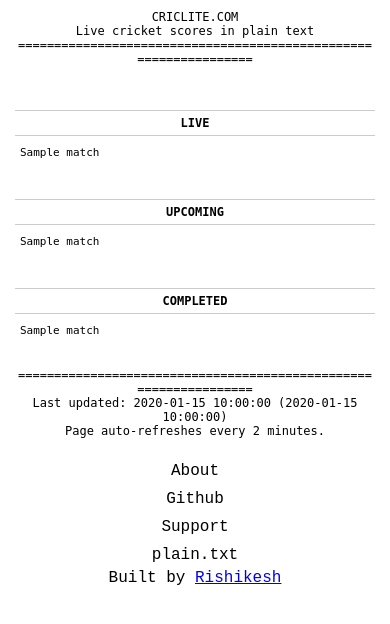
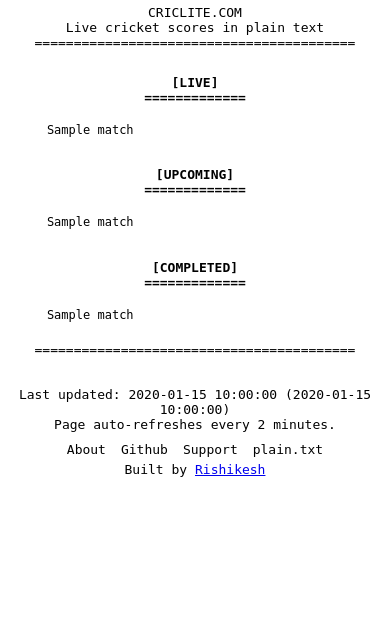
Before and after one commit to rishikeshsreehari/criclite, a FastAPI app: template app/templates/index.html in a window 390 px wide. Shown: the top 624 px of the page. Run offline with FastAPI, Linux system fonts and the light colour scheme; the template is opened without the code that fills it: most values are stand-ins (such as "Sample title", 1, 10 or a date in 2020).

Commit message:
Fixed design issues

```diff
--- a/app/templates/index.html
+++ b/app/templates/index.html
@@ -7,61 +7,62 @@
     <title>CricLite - Minimalist Cricket Scores</title>
     <style>
         body {
-            font-family: 'Courier New', monospace;
+            font-family: monospace;
             margin: 0;
-            padding: 10px;
+            padding: 5px;
             background-color: #fff;
             color: #000;
-            overflow-x: hidden; /* Prevent horizontal scrolling */
+            text-align: center;
+            max-width: 100%;
+            overflow-x: hidden;
         }
         .container {
+            margin: 0 auto;
+            padding: 0;
             max-width: 1200px;
-            margin: 0 auto;
-            padding: 0 10px; /* Add padding for mobile */
         }
-        .header, .footer {
+        pre {
+            margin: 0;
+            white-space: pre-wrap;
+            word-wrap: break-word;
+            max-width: 100%;
+            overflow-x: hidden;
+        }
+        .section {
+            margin: 15px 0;
             text-align: center;
         }
-        .header pre, .footer pre {
-            white-space: pre-wrap; /* Allow headers to wrap on mobile */
-            overflow-x: auto; /* Enable horizontal scrolling only when needed */
-            max-width: 100%; /* Limit width to container */
-            word-wrap: break-word; /* Break long words if needed */
-        }
-        .section {
-            margin-bottom: 20px;
-        }
-        .section-header {
-            text-align: center;
-            margin: 30px 0 10px 0;
-            padding: 5px;
-            border-top: 1px solid #ccc;
-            border-bottom: 1px solid #ccc;
+        .section-title {
             font-weight: bold;
+            margin: 10px auto;
+            display: inline-block;
         }
         .match-row {
             display: flex;
             flex-wrap: wrap;
             justify-content: center;
-            gap: 10px; /* Consistent gap between boxes */
+            align-items: flex-start;
+            column-gap: 20px;
+            row-gap: 10px;
+            margin: 0 auto;
+            width: 100%;
         }
         .match-col {
             font-family: monospace;
             white-space: pre;
             line-height: 1.2;
-            margin: 0 5px 10px 5px;
+            margin: 5px 0;
             overflow: hidden;
             font-size: 14px;
-            width: 41ch;  /* 41 characters wide - matches OUTER_WIDTH */
-            min-width: 345px;
+            width: 41ch;
+            text-align: left;
         }
         .footer-links {
             display: flex;
             justify-content: center;
-            flex-wrap: wrap; /* Allow wrapping on small screens */
-            gap: 20px;
+            flex-wrap: wrap;
+            gap: 15px;
             margin-top: 10px;
-            padding: 0 10px; /* Add padding for small screens */
         }
         .footer-links a {
             color: #000;
@@ -74,79 +75,32 @@
             margin-top: 5px;
         }
 
-        /* Make sure the entire box has consistent size */
-        pre {
-            margin: 0;
-        }
-
-        @media (max-width: 1100px) {
+        @media (max-width: 860px) {
             .match-row {
-                justify-content: center;
-            }
-            .match-col {
-                width: 345px; /* Keep exact width even on smaller screens */
+                column-gap: 10px;
             }
         }
 
         @media (max-width: 650px) {
-            .container {
-                padding: 0 5px; /* Reduce padding on very small screens */
-            }
             .match-col {
+                font-size: 12px;
                 width: 100%;
-                min-width: unset; /* Remove min-width constraint on mobile */
-                max-width: 100%; /* Ensure it doesn't overflow container */
-                font-size: 12px; /* Slightly smaller font for mobile */
-            }
-            /* Handle long headers in mobile view */
-            .header pre, .footer pre {
-                font-size: 12px; /* Smaller font for header/footer on mobile */
-            }
-            /* Fix for the ASCII-art boxes on mobile */
-            pre {
-                font-size: 12px; /* Consistent font sizing */
-                overflow-x: auto; /* Allow horizontal scrolling for individual boxes if needed */
-            }
-            /* Make the match columns scale properly */
-            .match-col pre {
-                width: 100%; /* Stretch to fill the container */
-                box-sizing: border-box;
-            }
-            /* Adjust footer links for mobile */
-            .footer-links {
-                flex-direction: row; /* Keep horizontal on medium screens */
-                flex-wrap: wrap;
-                justify-content: center;
-                gap: 10px;
-            }
-        }
-
-        @media (max-width: 400px) {
-            .footer-links {
-                flex-direction: column; /* Stack vertically on very small screens */
-                align-items: center;
-            }
-            .match-col {
-                font-size: 11px; /* Even smaller on very small screens */
+                max-width: 41ch;
+                margin: 5px auto;
             }
         }
     </style>
 </head>
 <body>
     <div class="container">
-        <div class="header">
-            <pre>
-CRICLITE.COM
+        <pre>CRICLITE.COM
 Live cricket scores in plain text
-=================================================================
-            </pre>
-        </div>
+=========================================</pre>
 
         {% if live_matches %}
         <div class="section">
-            <div class="section-header">
-                <pre>LIVE</pre>
-            </div>
+            <pre class="section-title">[LIVE]
+=============</pre>
             <div class="match-row">
                 {% for match in live_matches %}
                 <div class="match-col">{{ match | safe }}</div>
@@ -157,9 +111,8 @@
 
         {% if upcoming_matches %}
         <div class="section">
-            <div class="section-header">
-                <pre>UPCOMING</pre>
-            </div>
+            <pre class="section-title">[UPCOMING]
+=============</pre>
             <div class="match-row">
                 {% for match in upcoming_matches %}
                 <div class="match-col">{{ match | safe }}</div>
@@ -170,9 +123,8 @@
 
         {% if completed_matches %}
         <div class="section">
-            <div class="section-header">
-                <pre>COMPLETED</pre>
-            </div>
+            <pre class="section-title">[COMPLETED]
+=============</pre>
             <div class="match-row">
                 {% for match in completed_matches %}
                 <div class="match-col">{{ match | safe }}</div>
@@ -181,23 +133,22 @@
         </div>
         {% endif %}
 
-        <div class="footer">
         <pre>
-=================================================================
+=========================================
+<br>
 Last updated: {{ last_updated }} ({{ time_ago }})
-Page auto-refreshes every 2 minutes.
-            </pre>
+Page auto-refreshes every 2 minutes.</pre>
+
         <div class="footer-links">
             <a href="/about">About</a>
             <a href="https://github.com/rishikeshsreehari/criclite" target="_blank">Github</a>
             <a href="https://ko-fi.com/rishikeshs" target="_blank">Support</a>
-                <div><a href="/plain.txt" target="_blank">plain.txt</a></div>
+            <a href="/plain.txt" target="_blank">plain.txt</a>
         </div>
 
         <div class="builder">
             Built by <a href="https://rishikeshs.com" target="_blank">Rishikesh</a>
         </div>
     </div>
-    </div>
 </body>
 </html>
```
Also changed, not shown: app/data/live_data.json (+8 -8 lines). Lines whose indentation alone changed are shown as unchanged.
